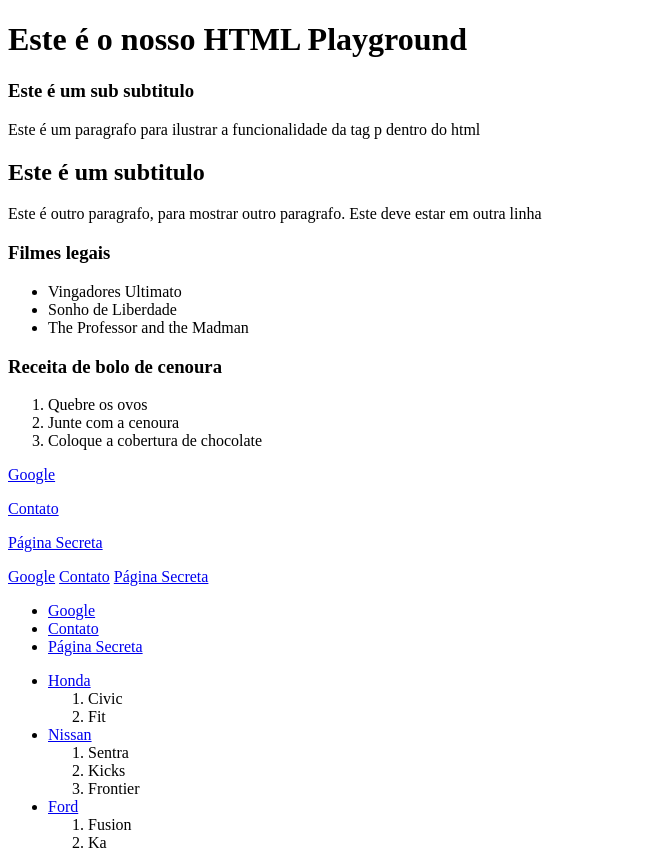
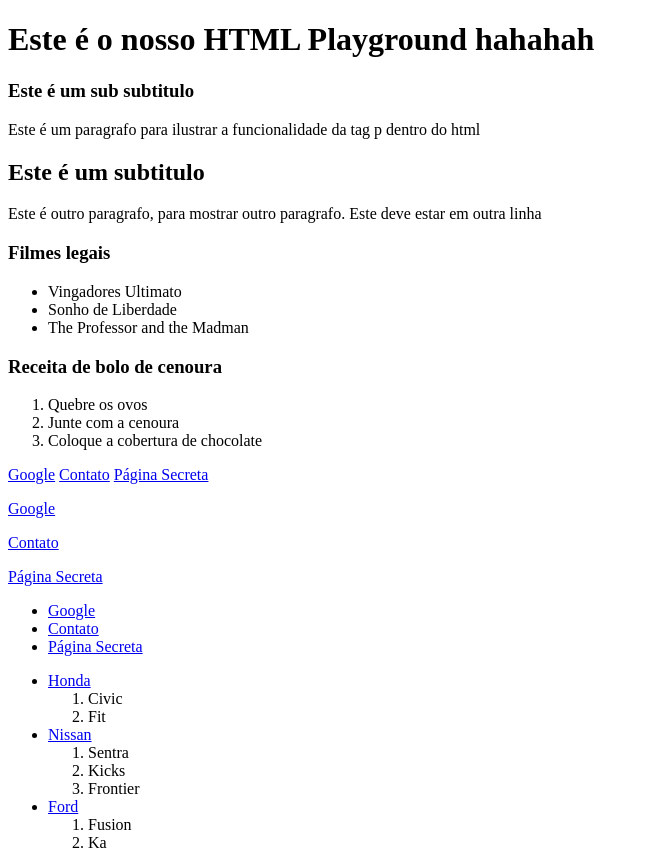
Before and after one commit to caiofrancolin/html_playground, a plain HTML site: page index.html in a window 1280 px wide. Shown: the top 855 px of the page, without its empty margins (0-649 px from the left). Drawn offline with Linux system fonts and the light colour scheme.

Commit message:
Alteração teste no HTML

```diff
--- a/index.html
+++ b/index.html
@@ -7,7 +7,7 @@
     <title>HTML Playground</title>
   </head>
   <body>
-    <h1>Este é o nosso HTML Playground</h1>
+    <h1>Este é o nosso HTML Playground hahahah</h1>
     <h3>Este é um sub subtitulo</h3>
     <p>
       Este é um paragrafo para ilustrar a funcionalidade da tag p dentro do html
@@ -32,13 +32,13 @@
       <li>Coloque a cobertura de chocolate</li>
     </ol>
 
+    <a href="https://www.google.com" target="_blank">Google</a>
+    <a href="/contato.html">Contato</a>
+    <a href="outras_paginas/pagina_secreta.html">Página Secreta</a>
+
     <p><a href="https://www.google.com" target="_blank">Google</a></p>
     <p><a href="/contato.html">Contato</a></p>
     <p><a href="outras_paginas/pagina_secreta.html">Página Secreta</a></p>
-
-    <a href="https://www.google.com" target="_blank">Google</a>
-    <a href="/contato.html">Contato</a>
-    <a href="outras_paginas/pagina_secreta.html">Página Secreta</a>
 
     <ul>
       <li><a href="https://www.google.com" target="_blank">Google</a></li>
```
